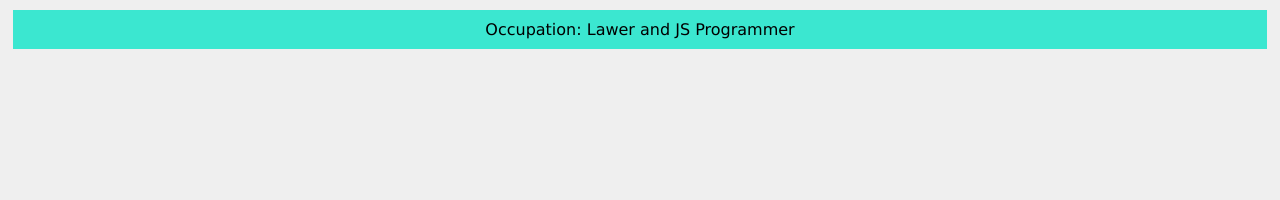
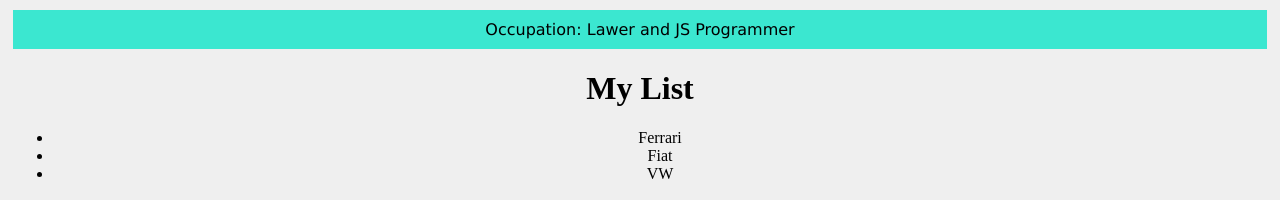
Before and after one commit to thiagovm-dev/ReactJS-Course, a React (Create React App) app in the folder matheus/: page / in a window 1280 px wide. Shown: the part 752-952 px from the top of the page. Before the commit the page ends 830 px from the top, so only its background shows below. Built offline with nearby package versions, Linux system fonts and the light colour scheme.

Commit message:
Class 07 Completed

```diff
--- a/matheus/src/App.js
+++ b/matheus/src/App.js
@@ -1,8 +1,9 @@
 import './App.css';
-import HelloWorld from './components/HelloWorld';
-import SayMyName from './components/SayMyName'
-import Person from './components/Person';
-import Phase from './components/Phase';
+import HelloWorld from './components/JS/HelloWorld';
+import SayMyName from './components/JS/SayMyName'
+import Person from './components/JS/Person';
+import Phase from './components/JS/Phase';
+import List from './components/JS/List'
 
 function App() {
   const name = 'Maria Silva'
@@ -23,7 +24,7 @@ function App() {
     occupation="Lawer and JS Programmer"
     photo="https://encrypted-tbn0.gstatic.com/images?q=tbn:ANd9GcTICTsBX7WBXUR0yxvpoveKgydzBQfFjcW0nQ&usqp=CAU"
     />
-
+  <List />
     </div>
   );
 }
--- /dev/null
+++ b/matheus/src/components/JS/Item.js
@@ -0,0 +1,8 @@
+ function Item(props){
+     return(
+         <>
+         <li>{props.brand}</li>
+         </>
+     )
+ }
+ export default Item
--- /dev/null
+++ b/matheus/src/components/JS/List.js
@@ -0,0 +1,16 @@
+import Item from './Item'
+
+function List(){
+    return(
+        <>
+        <h1>My List</h1>
+        <ul>
+            <Item brand="Ferrari" />
+            <Item brand="Fiat" />
+            <Item brand="VW" />
+        </ul>
+        </>
+    )
+}
+
+export default List
--- a/matheus/src/components/Phase.js
+++ b/matheus/src/components/JS/Phase.js
@@ -1,4 +1,5 @@
-import styles from './CSS/Phase.module.css'
+//import styles from './CSS/Phase.module.css'
+import styles from '../CSS/Phase.module.css'
 
 
 function Phase(){
--- a/matheus/src/index.css
+++ b/matheus/src/index.css
@@ -1,6 +1,8 @@
 body {
   padding: 5px;
   background-color: #efefef;
+  padding-bottom: 500px;
+
 }
 
 h2 {
```
Also changed, not shown: matheus/src/components/JS/HelloWorld.js (renamed from matheus/src/components/HelloWorld.js), matheus/src/components/JS/Person.js (renamed from matheus/src/components/Person.js), matheus/src/components/JS/SayMyName.js (renamed from matheus/src/components/SayMyName.js).
